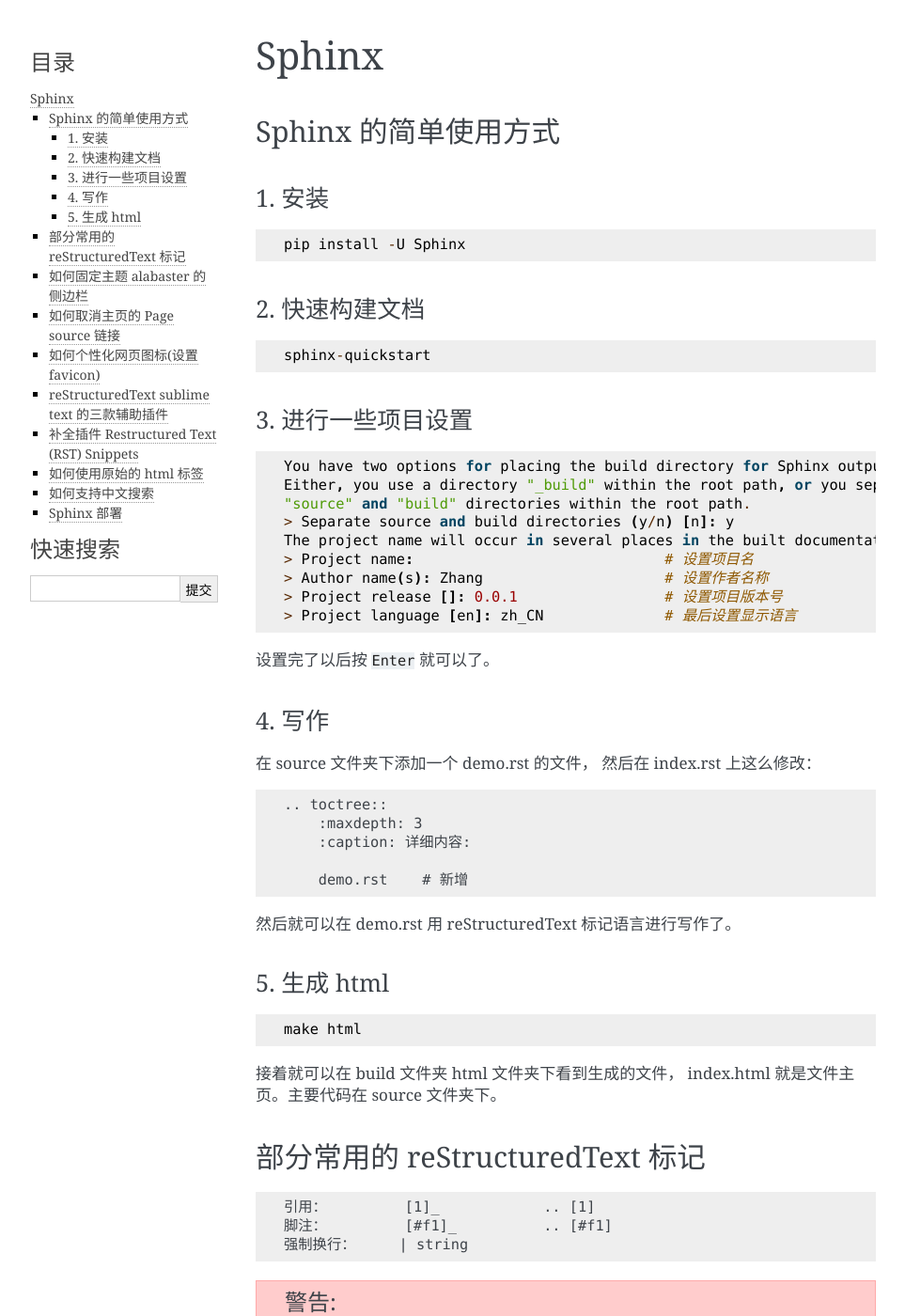
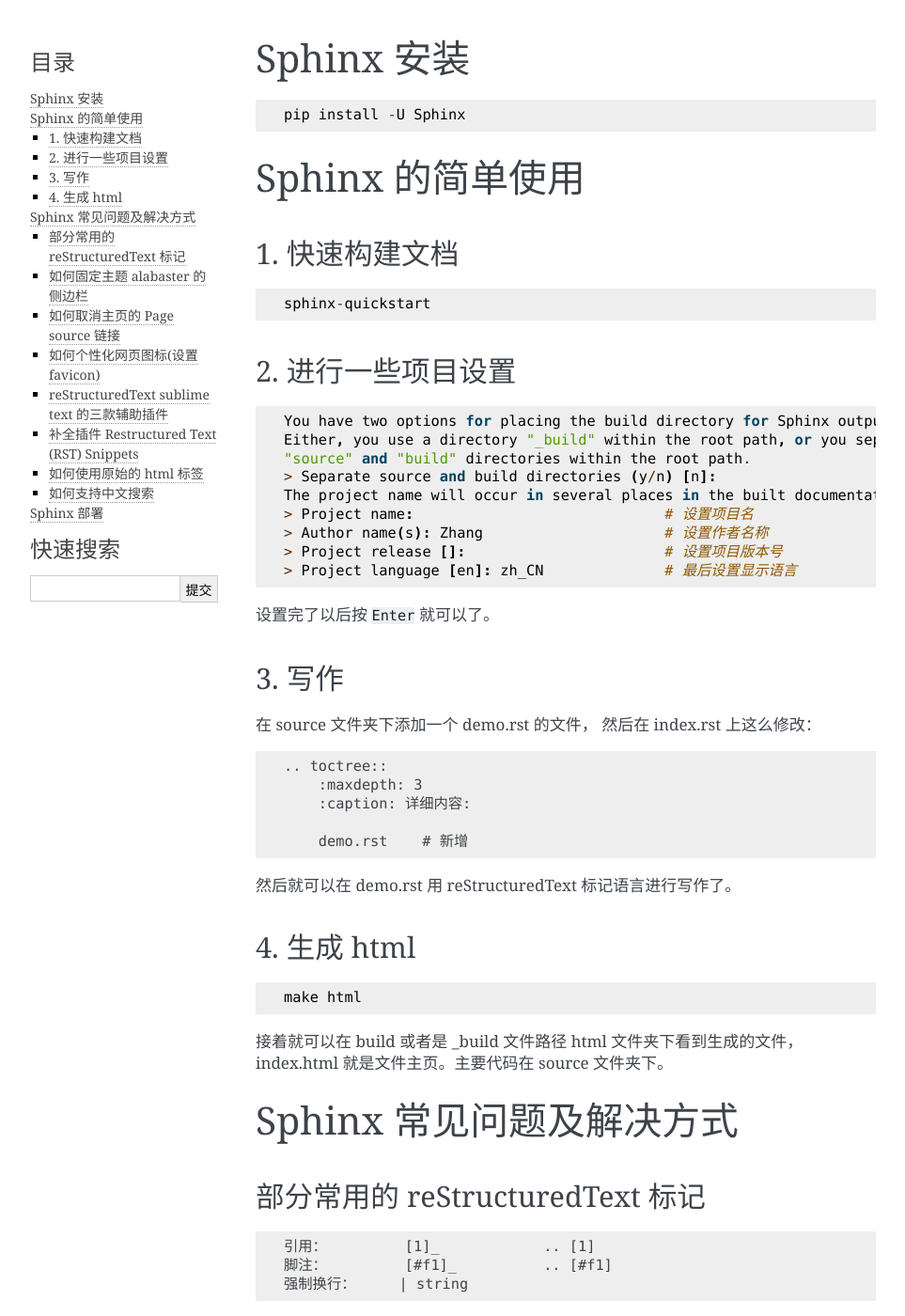
Before and after one commit to suifengpiaoyang/Sphinx-notes, a Sphinx documentation site: the page built from source/sphinx.rst, in a window 1280 px wide and 1400 px high. Shown: the whole window at 94% size, without its empty margins (148-1111 px from the left). Built offline with Sphinx 7.4.7, drawn with Linux system fonts in a browser that asks for light colours.

Commit message:
改变文档内容的目录显示

```diff
--- a/source/index.rst
+++ b/source/index.rst
@@ -8,7 +8,6 @@
 
 .. toctree::
    :maxdepth: 2
-   :caption: 详细内容:
 
    sphinx.rst
 
--- a/source/sphinx.rst
+++ b/source/sphinx.rst
@@ -1,40 +1,42 @@
-******
-Sphinx
-******
+***********
+Sphinx 安装
+***********
 
-Sphinx 的简单使用方式
-======================
-
-1. 安装
---------
 .. code-block::
 
     pip install -U Sphinx
 
-2. 快速构建文档
-----------------
+*****************
+Sphinx 的简单使用
+*****************
+
+1. 快速构建文档
+===============
+
 .. code-block::
 
     sphinx-quickstart
 
-3. 进行一些项目设置
---------------------
+2. 进行一些项目设置
+===================
+
 .. code-block::
 
     You have two options for placing the build directory for Sphinx output.
     Either, you use a directory "_build" within the root path, or you separate
     "source" and "build" directories within the root path.
-    > Separate source and build directories (y/n) [n]: y
+    > Separate source and build directories (y/n) [n]:
     The project name will occur in several places in the built documentation.
     > Project name:                             # 设置项目名
     > Author name(s): Zhang                     # 设置作者名称
-    > Project release []: 0.0.1                 # 设置项目版本号
+    > Project release []:                       # 设置项目版本号
     > Project language [en]: zh_CN              # 最后设置显示语言
 
 设置完了以后按 ``Enter`` 就可以了。
 
-4. 写作
---------
+3. 写作
+=======
+
 在 source 文件夹下添加一个 demo.rst 的文件，
 然后在 index.rst 上这么修改：
 
@@ -50,15 +52,21 @@
 
 然后就可以在 demo.rst 用 reStructuredText 标记语言进行写作了。
 
-5. 生成 html
---------------------
+4. 生成 html
+============
 
 .. code-block::
 
     make html
 
-接着就可以在 build 文件夹 html 文件夹下看到生成的文件，
+接着就可以在 build 或者是 _build 文件路径 html 文件夹下看到生成的文件，
 index.html 就是文件主页。主要代码在 source 文件夹下。
+
+
+*************************
+Sphinx 常见问题及解决方式
+*************************
+
 
 部分常用的 reStructuredText 标记
 ================================
@@ -70,6 +78,7 @@
     强制换行：     | string
 
 .. warning:: 在使用引用和脚注时，中括号的后面必须带至少一个空格，不然无法正常生成 html 文件。
+
 
 如何固定主题 alabaster 的侧边栏
 ===============================
@@ -84,6 +93,7 @@
 
 附：`alabaster 主题文档地址 <https://alabaster.readthedocs.io/en/latest/customization.html#theme-options>`_
 
+
 如何取消主页的 Page source 链接
 ===============================
 
@@ -92,6 +102,7 @@
 .. code-block:: python3
 
     html_show_sourcelink = False
+
 
 如何个性化网页图标(设置 favicon)
 ==================================
@@ -102,6 +113,7 @@
 .. code-block:: python3
 
     html_favicon = '_static/favicon.ico'
+
 
 reStructuredText sublime text 的三款辅助插件
 ============================================
@@ -115,6 +127,7 @@
 在制表时很有用。 [1]_
 
 .. [1] `reStructuredText简明教程 <https://iridescent.ink/HowToMakeDocs/Basic/reST.html?highlight=sublime>`_
+
 
 补全插件 Restructured Text (RST) Snippets
 =========================================
@@ -134,6 +147,7 @@
 
 .. note:: .. [#f1] 后来我发现，【标题的升降级】有两种快捷键，一种和默认冲突，另一种是按小键盘的 ``ctrl++`` 和 ``ctrl+-`` 则可以正常工作。所以如果在有小键盘的情况下，安装其实完全可以直接用 Package Control 的方式安装，因为比较省事。虽然不完美。
 
+
 如何使用原始的 html 标签
 ========================
 
@@ -142,6 +156,7 @@
     .. raw:: html
 
         html tag
+
 
 如何支持中文搜索
 ================
@@ -167,8 +182,10 @@
 
 源： `sphinx doc正式支持中文搜索啦 <https://www.chenyudong.com/archives/sphinx-doc-support-chinese-search.html>`_
 
+
+***********
 Sphinx 部署
-===========
+***********
 
 .. _Read the Docs: https://readthedocs.org/
 
```
